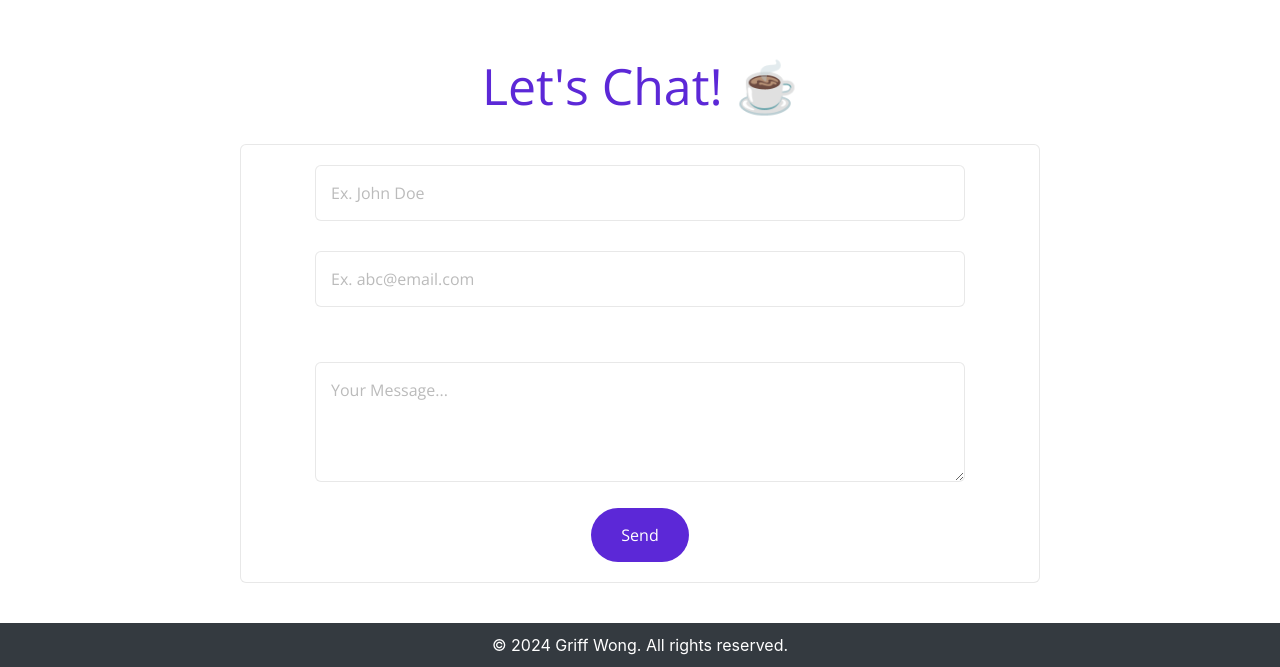
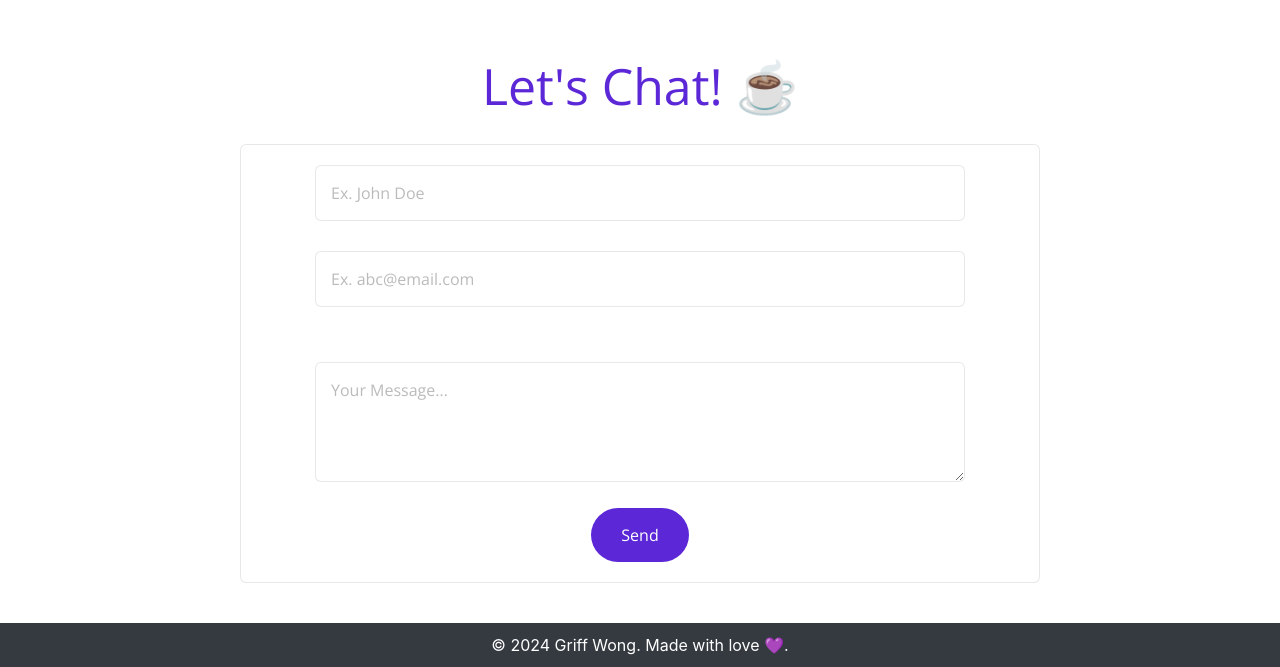
Before and after one commit to griffw00/react-portfolio, a React (Vite) app: page / in a window 1280 px wide. Shown: the part 5261-5928 px from the top of the page. Built offline with nearby package versions, Linux system fonts and the light colour scheme.

Commit message:
changed footer

```diff
--- a/src/App.jsx
+++ b/src/App.jsx
@@ -61,7 +61,7 @@ function App() {
               </div>
           </div>
           <footer>
-            <p>&copy; 2024 Griff Wong. All rights reserved.</p>
+            <p>&copy; 2024 Griff Wong. Made with love 💜.</p>
           </footer>
       </div>
     </ChakraProvider>
--- a/src/components/About.jsx
+++ b/src/components/About.jsx
@@ -18,7 +18,7 @@ const About = () => {
                     <FaGithub className="about-icon"/>
                   </a>
                   {/* Email icon with link */}
-                  <a href="mailto:griffytech@gmail.com" target="_blank" rel="noopener noreferrer">
+                  <a href="mailto:griffytech@gmail.com">
                     <FaEnvelope className="about-icon"/>
                   </a>
               </div>
```
